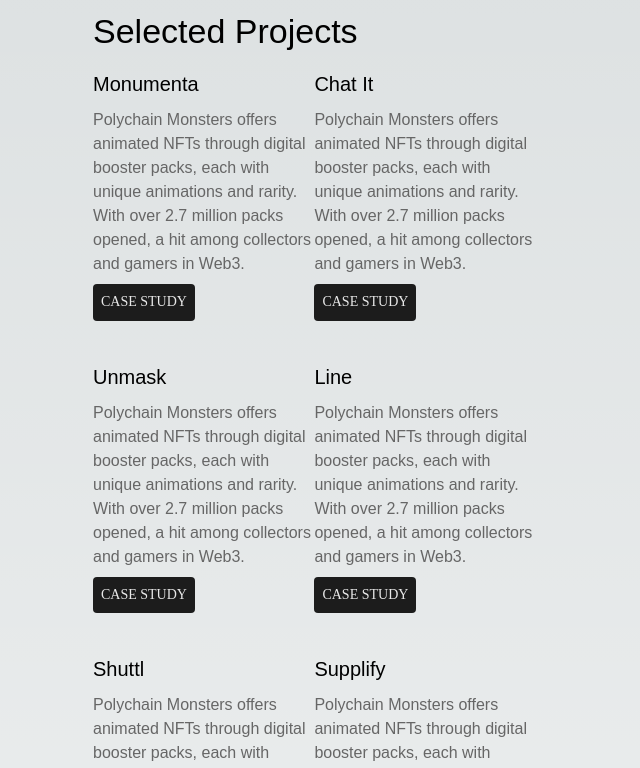
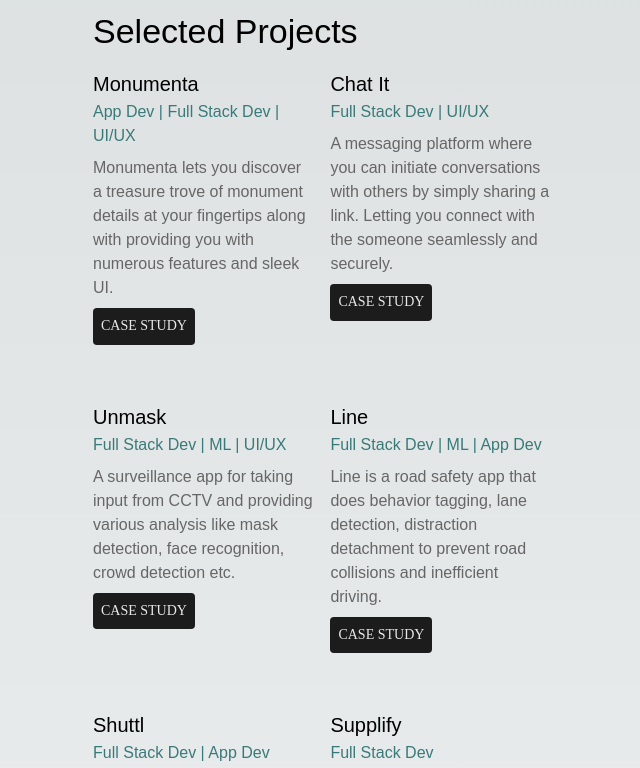
Before and after one commit to aryamanchandra/personalwebsite, a Next.js app: page / in a window 1280 px wide. Shown: the part 560-1328 px from the top of the page, without its empty margins (301-941 px from the left). Built offline with nearby package versions, Linux system fonts and the light colour scheme; a web font is replaced by a local one.

Commit message:
project description & stack

```diff
--- a/src/app/data.tsx
+++ b/src/app/data.tsx
@@ -1,38 +1,45 @@
 const projectdata = [
   {
     title: "Monumenta",
+    stack:"App Dev | Full Stack Dev | UI/UX",
     description:
-      "Polychain Monsters offers animated  NFTs through digital booster packs, each with unique animations and rarity. With over 2.7 million packs opened, a hit among collectors and gamers in Web3.",
+      "Monumenta lets you discover a treasure trove of monument details at your fingertips along with providing you with numerous features and sleek UI.",
   },
   {
     title: "Chat It",
+    stack:"Full Stack Dev | UI/UX",
     description:
-      "Polychain Monsters offers animated  NFTs through digital booster packs, each with unique animations and rarity. With over 2.7 million packs opened, a hit among collectors and gamers in Web3.",
+      "A messaging platform where you can initiate conversations with others by simply sharing a link. Letting you connect with the someone seamlessly and securely.",
   },
   {
     title: "Unmask",
+    stack:"Full Stack Dev | ML | UI/UX",
     description:
-      "Polychain Monsters offers animated  NFTs through digital booster packs, each with unique animations and rarity. With over 2.7 million packs opened, a hit among collectors and gamers in Web3.",
+      "A surveillance app for taking input from CCTV and providing various analysis like mask detection, face recognition, crowd detection etc.",
   },
   {
     title: "Line",
+    stack:"Full Stack Dev | ML | App Dev",
     description:
-      "Polychain Monsters offers animated  NFTs through digital booster packs, each with unique animations and rarity. With over 2.7 million packs opened, a hit among collectors and gamers in Web3.",
+      "Line is a road safety app that does behavior tagging, lane detection, distraction detachment to prevent road collisions and inefficient driving.",
   },
   {
     title: "Shuttl",
+    stack:"Full Stack Dev | App Dev",
     description:
-      "Polychain Monsters offers animated  NFTs through digital booster packs, each with unique animations and rarity. With over 2.7 million packs opened, a hit among collectors and gamers in Web3.",
+      "A dedicated shuttle app for our college providing students with real-time location updates, ensuring seamless access to campus infrastructure and promoting efficient transportation within the campus.",
   },
   {
     title: "Supplify",
+    stack:"Full Stack Dev",
     description:
-      "Polychain Monsters offers animated  NFTs through digital booster packs, each with unique animations and rarity. With over 2.7 million packs opened, a hit among collectors and gamers in Web3.",
+      "A blockchain-based supply chain to enhance efficiency by minimizing paperwork, streamlining logistics, and fostering transparency and securing transactions.",
   },
   {
     title: "Text Sentiment Analysis",
+    stack:"ML | Full Stack Dev",
     description:
-      "Polychain Monsters offers animated  NFTs through digital booster packs, each with unique animations and rarity. With over 2.7 million packs opened, a hit among collectors and gamers in Web3.",
+      "A deep learning model for text sentiment analysis to enable accurate and nuanced understanding of emotions expressed in text for analysing customer feedback to social media monitoring.",
   },
 ];
 
--- a/src/app/page.tsx
+++ b/src/app/page.tsx
@@ -23,11 +23,12 @@
       </Box>
       <Box pt={5}>
         <Typography variant="h4" pb={2}>Selected Projects</Typography>
-        <Stack direction="row" flexWrap="wrap">
+        <Stack direction="row" flexWrap="wrap" gap={2}>
           {projectdata && projectdata.map((element, index) => (
             <Box key={index} pb={5} sx={{ width: "45%" }}>
               {/* <Typography>Image will come here</Typography> */}
               <Typography variant="h6">{element.title}</Typography>
+              <Typography color="primary.light">{element.stack}</Typography>
               <Typography color="#666666" py={1}>
                 {element.description}
               </Typography>
```
